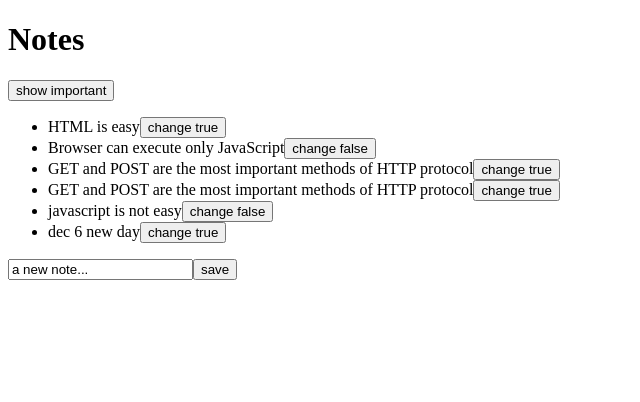
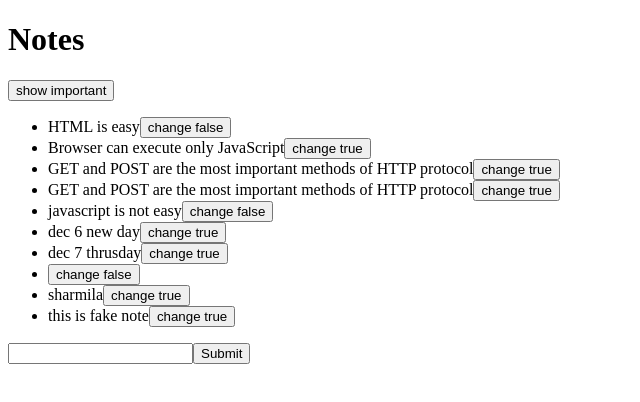
Before and after one commit to sharmila657/fullstackopen-workshop3, a React (Vite) app in the folder part2/notes-app/: page / in a window 1280 px wide. Shown: the top 402 px of the page, without its empty margins (0-640 px from the left). Built offline with nearby package versions, Linux system fonts and the light colour scheme; data requests are answered from the project's data file.

Commit message:
part2-d refactoring and handaling axios error

```diff
--- a/part2/notes-app/db.json
+++ b/part2/notes-app/db.json
@@ -3,12 +3,12 @@
     {
       "id": 1,
       "content": "HTML is easy",
-      "important": true
+      "important": false
     },
     {
       "id": 2,
       "content": "Browser can execute only JavaScript",
-      "important": false
+      "important": true
     },
     {
       "id": 3,
@@ -29,6 +29,21 @@
       "content": "dec 6 new day",
       "important": true,
       "id": 6
+    },
+    {
+      "content": "dec 7 thrusday",
+      "important": true,
+      "id": 7
+    },
+    {
+      "content": "",
+      "important": false,
+      "id": 8
+    },
+    {
+      "content": "sharmila",
+      "important": true,
+      "id": 9
     }
   ]
 }
--- a/part2/notes-app/src/App.jsx
+++ b/part2/notes-app/src/App.jsx
@@ -1,103 +1,108 @@
-import Note from './components/Note'
 import { useState, useEffect } from "react";
-import axios from "axios";
-
-
+import Note from "./components/Note";
+import noteService from "./services/notes";
 
 const App = () => {
   const [notes, setNotes] = useState([]);
-
-  const [newNote, setNewNote] = useState(
-    'a new note...'
-  )
-  const [showAll, setShowAll] = useState(true)
-
+  const [newNote, setNewNote] = useState("");
+  const [showAll, setShowAll] = useState(true);
 
   useEffect(() => {
     console.log("hello");
     //1. get data from backend server
-    let myAxiosPromise = axios.get("http://localhost:3001/notes");
-    myAxiosPromise.then((myResult) => {
+    let myAxiosPromise = noteService.getAll();
+    myAxiosPromise.then((myData) => {
       console.log("returned promise");
-      console.dir(myResult.data);
+      console.dir(myData);
+      myData.push({ id: 1000, content: "this is fake note", important: true });
       //2. put the data into notes state
-      setNotes(myResult.data);
+      setNotes(myData);
     });
 
     console.log(myAxiosPromise);
   }, []);
 
-  const notesToShow = showAll
-    ? notes
-    : notes.filter(note => note.important === true)
+  const notesToShow = notes.filter((note) => (showAll ? true : note.important));
 
-
-  const addNote = (event) => {
-    event.preventDefault()
-    const noteObject = {
+  const handleSubmit = (event) => {
+    event.preventDefault();
+    let myNote = {
       content: newNote,
-      important: Math.random() < 0.5,
-      id: notes.length + 1,
-    }
-    axios.post("http://localhost:3001/notes", noteObject).then((response) => {
-      // console.log(response);
-      setNotes(notes.concat(response.data));
+      important: Math.random() > 0.5,
+    };
+    let postPromise = noteService.create(myNote);
+    postPromise.then((result) => {
+      console.dir(result);
+      console.log("note created data return", result.data);
+      setNotes(notes.concat(result.data));
       setNewNote("");
     });
+    console.log("form has been submitted");
+  };
 
+  const handleChange = (event) => {
+    console.log(event.target.value);
+    setNewNote(event.target.value);
+  };
 
-
-    setNotes(notes.concat(noteObject))
-    setNewNote('')
-  }
-
-
-  const handleNoteChange = (event) => {
-    console.log(event.target.value)
-    setNewNote(event.target.value)
-  }
+  const handleShowAll = () => {
+    setShowAll(!showAll);
+  };
 
   const updateData = (id) => {
-    // 1.update the server (backend)
+    //1. update the server
     let currentNote = notes.find((note) => {
       return note.id === id;
-
+    });
+    let updatedNote = { ...currentNote, important: !currentNote.important };
+    let putPromise = noteService.update(id, updatedNote);
+    putPromise
+      .then((result) => {
+        console.dir(result);
+        let updatedNote = result.data;
+        //2. update the state
+        setNotes(
+          notes.map((note) => (note.id === updatedNote.id ? updatedNote : note))
+        );
       })
-
-    let updatedNote = {...currentNote, important: !currentNote.important}
-    let putPromise = axios.put(`http://localhost:3001/notes/${id}`, updatedNote)
-
-    putPromise.then((result) => {
-      console.dir(result)
-      let updatedNote = result.data;
-
-      // 2.update statee(frontend)
-      setNotes(
-        notes.map((note) =>(note.id === updatedNote.id ? updatedNote : note))
-      )
-})
-
-  }
+      .catch((err) => {
+        console.log("some error here");
+        console.dir(err);
+        if (err.response.status === 404) {
+          console.log("this means the id does not exist in the server");
+          alert(`sorry this note "${currentNote.content}" does not exist`);
+          setNotes(notes.filter((note) => note.id !== currentNote.id));
+        } else {
+          console.log("this is some other error");
+        }
+      });
+  };
 
   return (
-    <div>
+    <>
       <h1>Notes</h1>
-      <div>
-        <button onClick={() => setShowAll(!showAll)}>
-          show {showAll ? 'important' : 'all' }
-        </button>
-      </div>
+      <button onClick={handleShowAll}>
+        show {showAll ? "important" : "all"}
+      </button>
       <ul>
-      {notesToShow.map(note =>
-        <Note key={note.id} note={note} updateNote={() => { updateData(note.id) }}  />
-      )}
+        {notesToShow.map((value) => {
+          return (
+            <Note
+              key={value.id}
+              note={value}
+              updateNote={() => {
+                updateData(value.id);
+              }}
+            />
+          );
+        })}
       </ul>
-      <form onSubmit={addNote}>
-      <input value={newNote} onChange={handleNoteChange} />
-        <button type="submit">save</button>
+      <form onSubmit={handleSubmit}>
+        <input value={newNote} onChange={handleChange} />
+        <button>Submit</button>
       </form>
-    </div>
-  )
-}
+    </>
+  );
+};
 
-export default App
+export default App;
--- /dev/null
+++ b/part2/notes-app/src/services/notes.js
@@ -0,0 +1,18 @@
+
+import axios from "axios";
+
+const baseUrl = "http://localhost:3001/notes";
+
+const getAll = () => {
+  return axios.get(baseUrl).then((result) => result.data);
+};
+
+const create = (note) => {
+  return axios.post(baseUrl, note);
+};
+
+const update = (id, updatedNote) => {
+  return axios.put(`${baseUrl}/${id}`, updatedNote);
+};
+
+export default { create, getAll, update };
```
